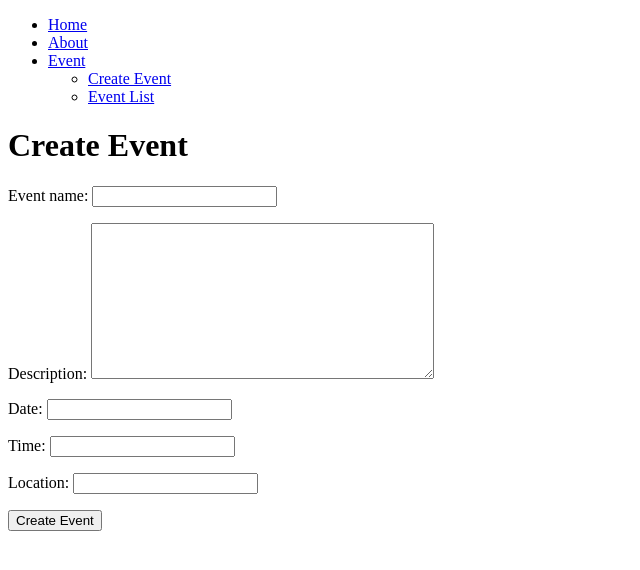
After one commit to CS196Illinois/Group25-FA23, a Django app: page /event/form/ in a window 1280 px wide. The commit adds this page. Shown: the top 570 px of the page, without its empty margins (0-640 px from the left). Run offline with Django 3.2, Linux system fonts and the light colour scheme.

Commit message:
basic functionality is ready, styling needed

```diff
--- /dev/null
+++ b/Project/events_calendar/event/forms.py
@@ -0,0 +1,9 @@
+from django import forms
+from .models import Event
+
+
+class EventForm(forms.ModelForm):
+    class Meta:
+        model = Event
+        fields = ['event_name', 'description', 'date',
+                  'time', 'location']
--- a/Project/events_calendar/event/models.py
+++ b/Project/events_calendar/event/models.py
@@ -2,13 +2,18 @@ from django.db import models
 from django.contrib.auth.models import User
 
 # Create your models here.
+
+
 class Event(models.Model):
     event_name = models.CharField(max_length=200)
     description = models.TextField()
     date = models.DateField()
     time = models.TimeField()
     location = models.CharField(max_length=300)
-    organizer = models.ForeignKey(User, on_delete=models.CASCADE)
+    # organizer = models.ForeignKey(User, on_delete=models.CASCADE)
+
+    class Meta:
+        ordering = ['-date', '-time']
 
     def __str__(self):
         return self.event_name
--- /dev/null
+++ b/Project/events_calendar/event/urls.py
@@ -0,0 +1,10 @@
+from django.urls import path
+from . import views
+
+app_name = 'event'
+
+urlpatterns = [
+    path('form/', views.event_form, name='event_form'),
+    path('list/', views.event_list, name='event_list'),
+
+]
--- a/Project/events_calendar/event/views.py
+++ b/Project/events_calendar/event/views.py
@@ -1,3 +1,24 @@
-from django.shortcuts import render
+from django.shortcuts import render, redirect
+from .models import Event
+from .forms import EventForm
 
-# Create your views here.
+
+def event_form(request):
+    if request.method == 'POST':
+        form = EventForm(request.POST)
+        if form.is_valid():
+            form.save()
+            # Make sure 'event_list' matches your URL pattern name
+            return redirect('/event/list/')
+    else:
+        form = EventForm()
+
+    return render(request,
+                  'event/event_form.html',
+                  {'form': form})
+
+
+def event_list(request):
+    events = Event.objects.all()
+    return render(request, 'event/event_list.html',
+                  {'events': events})
--- a/Project/events_calendar/events_calendar/urls.py
+++ b/Project/events_calendar/events_calendar/urls.py
@@ -19,5 +19,5 @@ from django.urls import path, include
 urlpatterns = [
     path('admin/', admin.site.urls),
     path('', include('main.urls')),
-
+    path('event/', include('event.urls'))
 ]
--- /dev/null
+++ b/Project/events_calendar/main/templates/event/event_form.html
@@ -0,0 +1,27 @@
+<!-- main/templates/main/event_form.html -->
+<!DOCTYPE html>
+<html>
+  <head>
+    <!-- Add your CSS and title here -->
+  </head>
+  <body>
+    <nav>
+      <ul>
+        <li><a href="/">Home</a></li>
+        <li><a href="/about/">About</a></li>
+        <li>
+          <a href="#">Event</a>
+          <ul>
+            <li><a href="/event/form/">Create Event</a></li>
+            <li><a href="/event/list/">Event List</a></li>
+          </ul>
+        </li>
+      </ul>
+    </nav>
+    <h1>Create Event</h1>
+    <form method="POST">
+      {% csrf_token %} {{ form.as_p }}
+      <button type="submit">Create Event</button>
+    </form>
+  </body>
+</html>
--- a/Project/events_calendar/main/views.py
+++ b/Project/events_calendar/main/views.py
@@ -1,6 +1,8 @@
 from django.shortcuts import render
+from event.models import Event
 
 # Create your views here.
+
 
 def index(request):
 
```
Also changed, not shown: Project/events_calendar/main/templates/event/event_list.html (added, +34 -0 lines), Project/events_calendar/main/templates/main/base.html (+18 -5 lines), Project/events_calendar/db.sqlite3, Project/events_calendar/event/migrations/0002_alter_event_options_remove_event_organizer.py (added).
